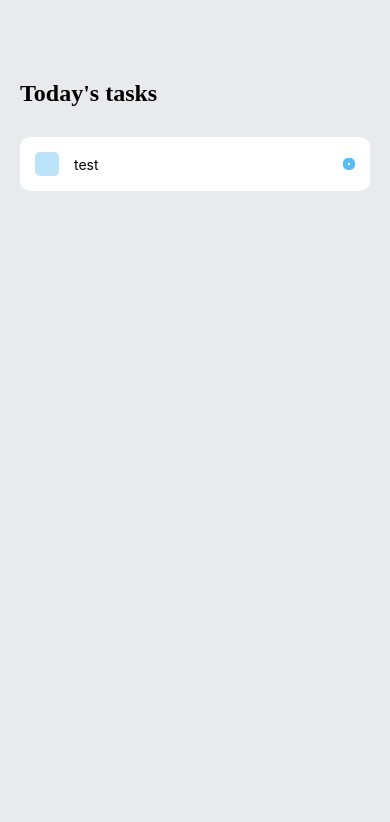
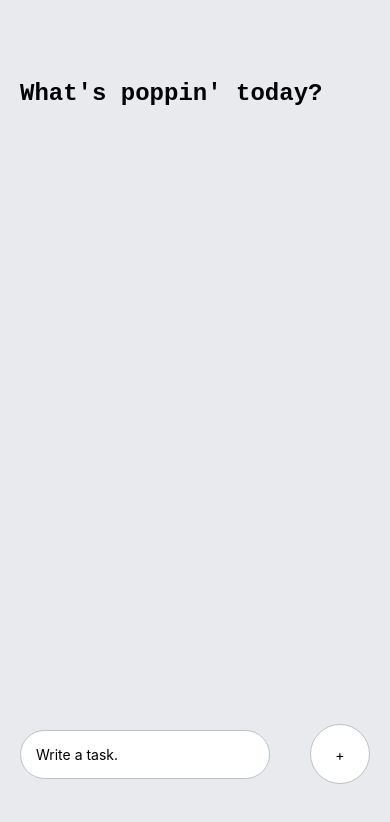
Before and after one commit to Dodesimo/GetItDone, a React Native app: screen / in a window 390 px wide. Shown: the top 822 px of the page. Built offline with nearby package versions, Linux system fonts and the light colour scheme.

Commit message:
first version complete

```diff
--- a/App.js
+++ b/App.js
@@ -1,39 +1,124 @@
-import {StyleSheet, View} from 'react-native';
-import Task from './components/task'
-/*test*/
+import {
+    Keyboard,
+    KeyboardAvoidingView, Platform,
+    ScrollView,
+    StyleSheet,
+    Text,
+    TextInput,
+    TouchableOpacity,
+    View
+} from 'react-native';
+import Task from "./components/Task"
+import React, {useState} from "react";
+
 export default function App() {
 
+    const [task, setTask] = useState();
+    const [taskItems, setTaskItems] = useState([]);
+
+    const handleAddTask = () => {
+
+        Keyboard.dismiss();
+        setTaskItems([...taskItems, task]);
+        setTask(null);
+
+    }
+
+    const completeTask = (index) => {
+
+        let itemsCopy = [...taskItems];
+        itemsCopy.splice(index, 1);
+        setTaskItems(itemsCopy);
+
+    }
+
     return (<View style={styles.container}>
+        <ScrollView
+
+            contentContainerStyle={{flexGrow: 1}}
+            keyboardShouldPersistTaps={'handled'}>
 
         <View style={styles.tasksWrapper}>
-      <text style={styles.sectionTitle}>Today's tasks</text>
-      <View style={styles.items}><Task text={'test'}></Task></View>
+            <Text style={styles.sectionTitle}>What's poppin' today?</Text>
+            <View style={styles.items}>
+                {taskItems.map((item, index) => {
+                    return (
+                        <TouchableOpacity key={index} onPress={() => completeTask(index)}>
+                            <Task text={item} />
+                        </TouchableOpacity>
+                    )
+                })}
             </View>
+        </View>
+
+        </ScrollView>
+
+    <KeyboardAvoidingView behavior={Platform.OS === 'ios' ? "padding" : "height"}
+                              style={styles.writeTaskWrapper}>
+
+            <TextInput style={styles.input} placeholder={"Write a task."} onChangeText={text => setTask(text)}/>
+            <TouchableOpacity onPress={() => handleAddTask()}>
+                <View style={styles.addWrapper}>
+
+                    <Text style={styles.addText}>+</Text>
+
+                </View>
+            </TouchableOpacity>
+
+        </KeyboardAvoidingView>
+
+
     </View>);
 }
 
 const styles = StyleSheet.create({
     container: {
+        flex: 1, backgroundColor: '#E8EAED',
 
-    flex: 1,
-    backgroundColor: '#E8EAED',
+    }, tasksWrapper: {
 
-  },
-  tasksWrapper: {
+        paddingTop: 80, paddingHorizontal: 20,
 
-    paddingTop: 80,
-    paddingHorizontal: 20,
 
-  },
-  sectionTitle: {
+    }, sectionTitle: {
 
         fontSize: 24,
-    fontWeight: "bold"
+        fontWeight: "bold",
+        fontFamily: "monospace"
 
-  },
-  items: {
+    }, items: {
 
-    marginTop: 30,
+        marginTop: 30
 
-  }
+    }, writeTaskWrapper: {
+
+        position: "absolute",
+        bottom: 60,
+        width: '100%',
+        flexDirection: 'row',
+        justifyContent: 'space-around',
+        alignItems: 'center',
+
+    }, input: {
+
+        paddingVertical: 15,
+        paddingHorizontal: 15,
+        backgroundColor: '#FFF',
+        borderRadius: 60,
+        borderColor: "#C0C0C0",
+        borderWidth: 1,
+        width: 250
+
+    }, addWrapper: {
+
+        width: 60,
+        height: 60,
+        backgroundColor: 'white',
+        borderRadius: 60,
+        justifyContent: "center",
+        alignItems: 'center',
+        borderColor: "#C0C0C0",
+        borderWidth: 1
+
+    }, addText: {}
 });
--- /dev/null
+++ b/components/Task.js
@@ -0,0 +1,59 @@
+import React, {useState} from 'react';
+import {StyleSheet, Text, TouchableOpacity, View} from "react-native";
+
+const Task = (props) => {
+
+    return (
+
+        <View style={styles.item}>
+            <View style={styles.itemLeft}>
+                <View style={styles.square}></View>
+                <Text style={styles.itemText}>{props.text}</Text>
+            </View>
+        </View>
+
+    )
+};
+
+const styles = StyleSheet.create({
+
+    item:{
+
+        backgroundColor: "#ffffff",
+        padding: 15,
+        borderRadius: 10,
+        flexDirection: "row",
+        alignItems: "center",
+        justifyContent: "space-between",
+        marginBottom: 20,
+
+    },
+    itemLeft: {
+
+        flexDirection: "row",
+        alignItems: "center",
+
+    },
+    square:{
+
+        width: 24,
+        height: 24,
+        backgroundColor: 'red',
+        opacity: 0.3,
+        borderRadius: 5,
+        marginRight: 15,
+
+    },
+    itemText:{
+
+        maxWidth: '80%',
+        fontFamily: 'monospace',
+        flexDirection: "row",
+        flex: 1,
+        flexWrap: 'wrap'
+
+    },
+
+});
+
+export default Task;
--- a/components/task.js
+++ /dev/null
@@ -1,68 +0,0 @@
-import React from 'react'
-import {View, Text, StyleSheet, TouchableOpacity} from 'react-native'
-/*test*/
-
-const Task = (props) => {
-
-    return (
-        <View style={styles.item}>
-            <View style={styles.itemLeft}>
-                <View style={styles.square}></View>
-                <Text style={styles.itemText}>{props.text}</Text>
-            </View>
-            <View style={styles.circular}></View>
-        </View>
-    )
-}
-
-const styles = StyleSheet.create({
-
-    item: {
-
-        backgroundColor: '#FFF',
-        padding: 15,
-        borderRadius: 10,
-        flexDirection: "row",
-        alignItems:"center",
-        justifyContent:'space-between',
-        marginBottom: 20
-
-
-    },
-    itemLeft: {
-
-        flexDirection: "row",
-        alignItems: "center",
-        flexWrap:"wrap"
-
-    },
-    square: {
-
-        width: 24,
-        height: 24,
-        backgroundColor: "#55BCF6",
-        opacity: 0.4,
-        borderRadius: 5,
-        marginRight: 15
-
-    },
-
-    itemText:{
-
-        maxWidth: '80%'
-
-    },
-
-    circular: {
-
-        width: 12,
-        height: 12,
-        borderColor: '#55BCF6',
-        borderWidth: 5,
-        borderRadius: 5,
-
-    },
-
-});
-
-export default Task;
```
Lines whose indentation alone changed are shown as unchanged.
